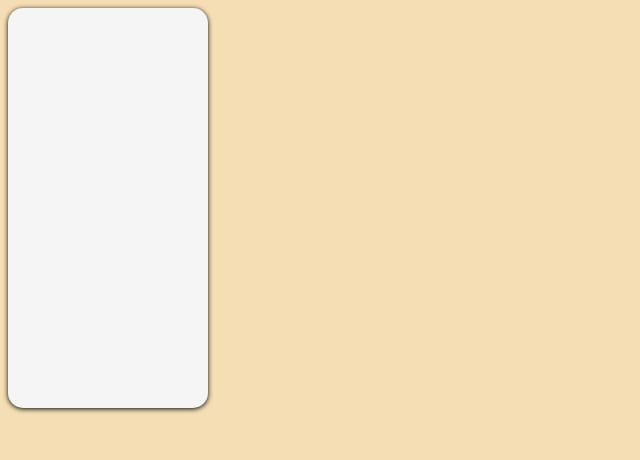
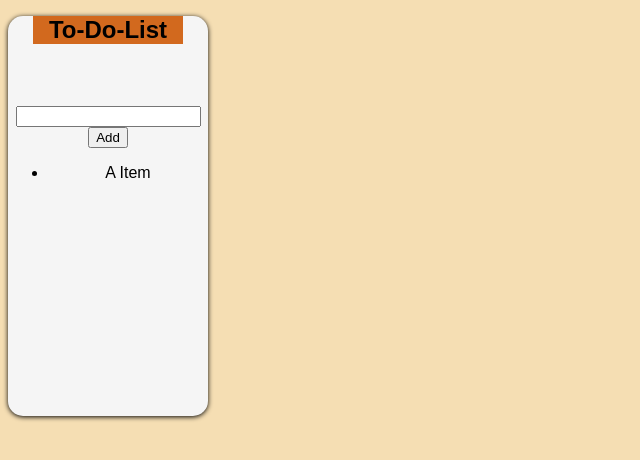
Before and after one commit to LamiaRimty/React-To-Do-List, a React (Create React App) app in the folder my-app/: page / in a window 1280 px wide. Shown: the top 460 px of the page, without its empty margins (0-640 px from the left). Built offline with nearby package versions, Linux system fonts and the light colour scheme.

Commit message:
Create a form class

```diff
--- a/my-app/src/App.js
+++ b/my-app/src/App.js
@@ -3,7 +3,21 @@
 function App() {
   return (
     <div className="container">
-      </div>
+      <div className="heading">
+       <h1>To-Do-List</h1>
+       </div>
+         <div className="form">
+           <input type="text"/>
+             <button>
+               <span>Add</span>
+             </button>
+         </div>
+          <div>
+           <ul>
+              <li>A Item</li>
+           </ul>
+          </div>
+    </div>
   );
 }
 
```
